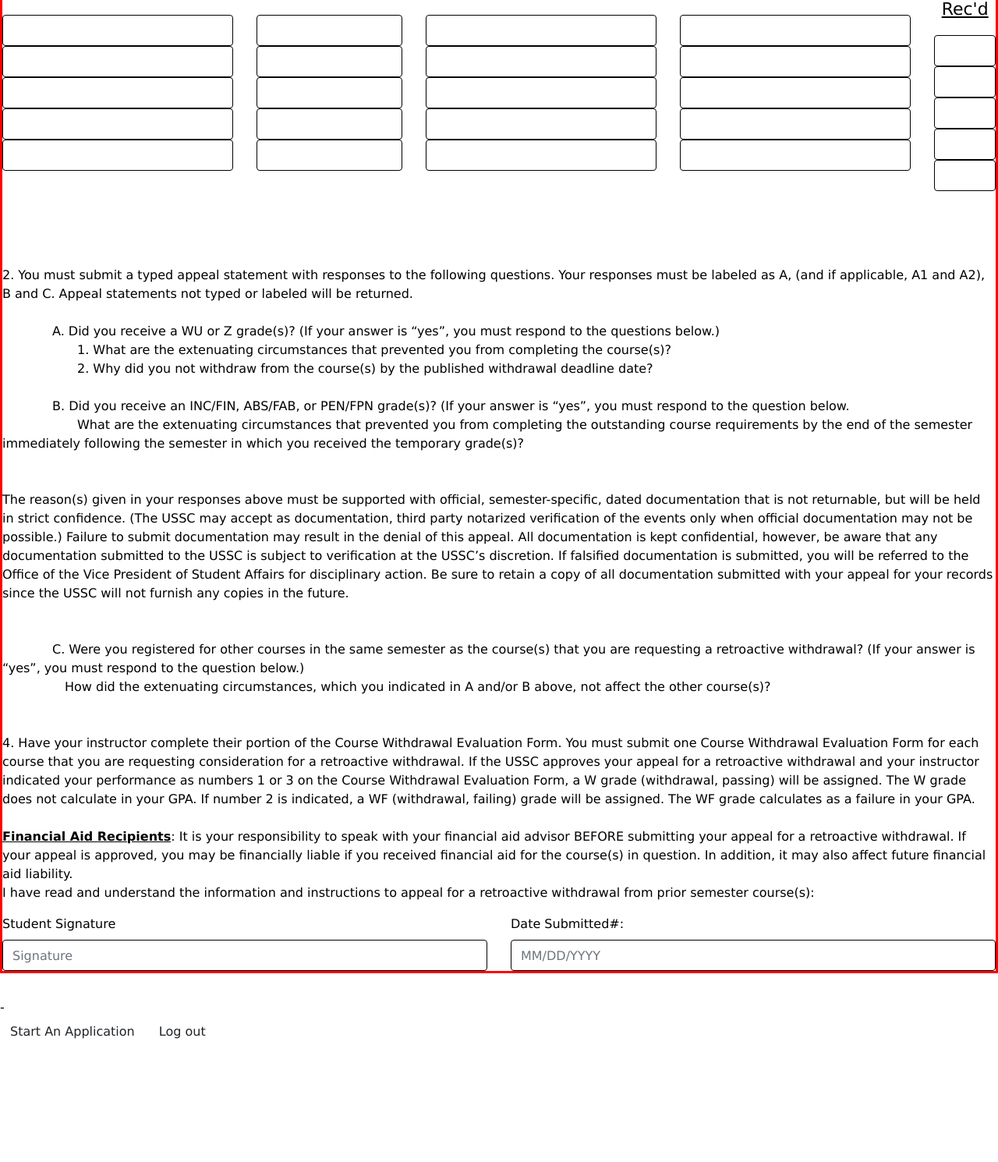
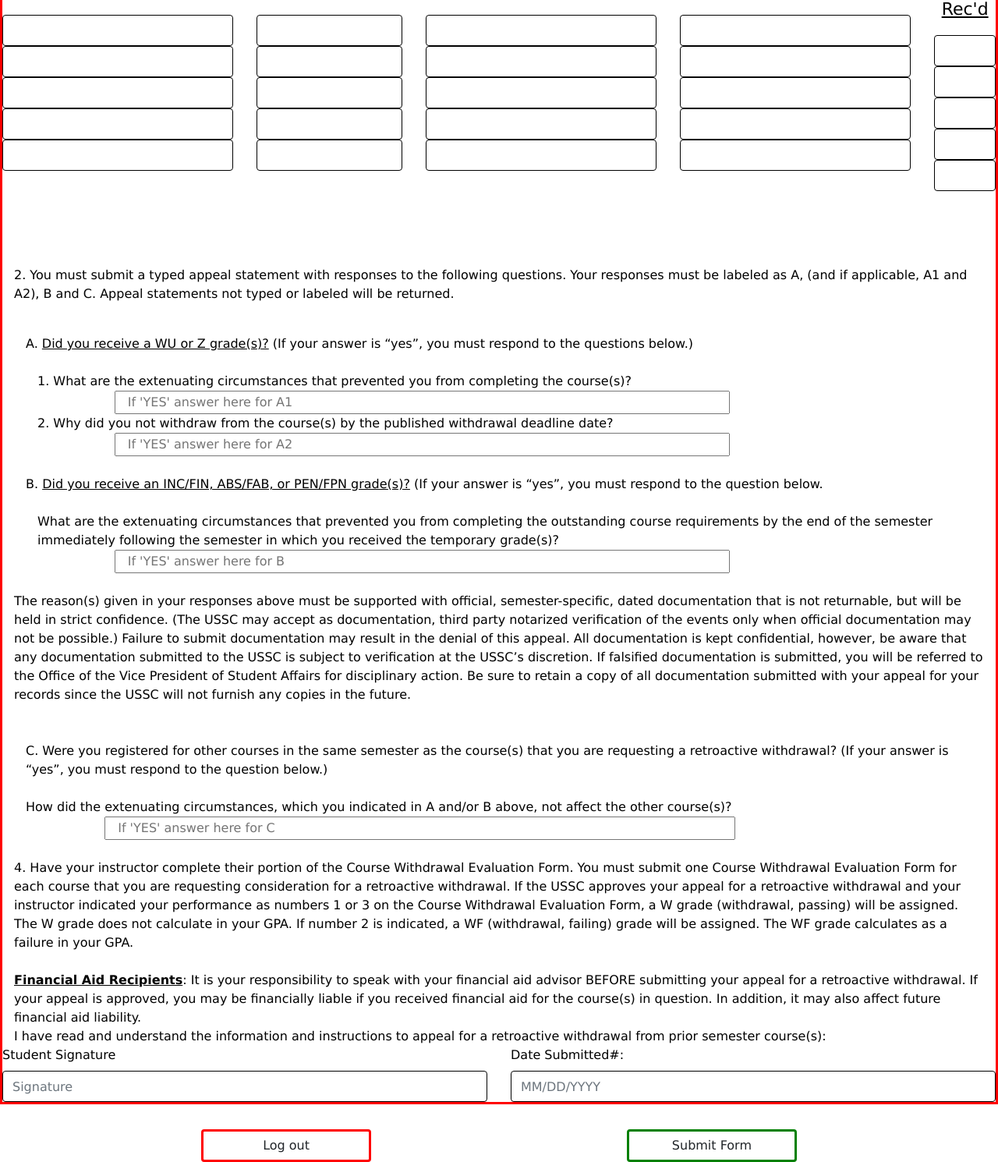
Before and after one commit to lime1209/355-team-project-group-4, a PHP site: page /studentForm.html in a window 1280 px wide; the page is wider, and only the part inside the window is pictured. Shown: the part 1818-3308 px from the top of that part at 78% size. Before the commit the page ends 3150 px from the top of that part, so only its background shows below. Run offline with PHP 8.4, Linux system fonts and the light colour scheme.

Commit message:
Add files via upload
Added proper indentation and underlining. Text areas that user can type their text in. Submit form button

```diff
--- a/studentForm.html
+++ b/studentForm.html
@@ -347,37 +347,66 @@
 
 
 
-                <div class="row">
+        <div class="row">
 
-                   <div class="col-12">
+            <div class="col-12">
 
-
+            <div class="col-12">
                    <p><br><br><br><br>
                     2. You must submit a typed appeal statement with responses to the following questions. Your responses must be labeled as A, (and if applicable, A1 and A2), B and C. Appeal statements not typed or labeled will be returned.<br><br>
 
-                    &emsp;&emsp;&emsp;&emsp;A. Did you receive a WU or Z grade(s)? (If your answer is “yes”, you must respond to the questions below.)<br>
 
-                    &emsp;&emsp;&emsp;&emsp;&emsp;&emsp;1. What are the extenuating circumstances that prevented you from completing the course(s)? <br>
-                    &emsp;&emsp;&emsp;&emsp;&emsp;&emsp;2. Why did you not withdraw from the course(s) by the published withdrawal deadline date?<br><br>
 
-                    &emsp;&emsp;&emsp;&emsp;B. Did you receive an INC/FIN, ABS/FAB, or PEN/FPN grade(s)? (If your answer is “yes”, you must respond to the question below. <br>
+                <div class="col-12">
+                    A. <u>Did you receive a WU or Z grade(s)?</u> (If your answer is “yes”, you must respond to the questions below.)<br><br>
 
-                    &emsp;&emsp;&emsp;&emsp;&emsp;&emsp;What are the extenuating circumstances that prevented you from completing the outstanding course requirements by the end of the semester immediately following the semester in which you received the temporary grade(s)?<br><br><br>
 
+                       <div class="col-12">
+                    1. What are the extenuating circumstances that prevented you from completing the course(s)? <br>
+                        <input class="textbox col-8 offset-1" type="textarea" id="questionA1" placeholder="If 'YES' answer here for A1">
+                       <br>
+                       </div>
+
+                       <div class="col-12">
+                   2. Why did you not withdraw from the course(s) by the published withdrawal deadline date?<br>
+                        <input class="textbox col-8 offset-1" type="textarea" id="questionA2" placeholder="If 'YES' answer here for A2"><br><br>
+
+                       </div>
+
+
+
+                    B. <u>Did you receive an INC/FIN, ABS/FAB, or PEN/FPN grade(s)?</u> (If your answer is “yes”, you must respond to the question below. <br><br>
+                     <div class="col-12">
+                    What are the extenuating circumstances that prevented you from completing the outstanding course requirements by the end of the semester immediately following the semester in which you received the temporary grade(s)?<br>
+                                 <input class="textbox col-8 offset-1" type="textarea" id="questionB" placeholder="If 'YES' answer here for B"><br><br>
+
+                      </div>
+                </div>
+
+            </div>
+
+            <div class="col-12">
                     The reason(s) given in your responses above must be supported with official, semester-specific, dated documentation that is not returnable, but will be held in strict confidence. (The USSC may accept as documentation, third party notarized verification of the events only when official documentation may not be possible.) Failure to submit documentation may result in the denial of this appeal. All documentation is kept confidential, however, be aware that any documentation submitted to the USSC is subject to verification at the USSC’s discretion. If falsified documentation is submitted, you will be referred to the Office of the Vice President of Student Affairs for disciplinary action. Be sure to retain a copy of all documentation submitted with your appeal for your records since the USSC will not furnish any copies in the future.<br><br><br>
 
-                    &emsp;&emsp;&emsp;&emsp;C. Were you registered for other courses in the same semester as the course(s) that you are requesting a retroactive withdrawal? (If your answer is “yes”, you must respond to the question below.)<br>
 
-                    &emsp;&emsp;&emsp;&emsp;&emsp;How did the extenuating circumstances, which you indicated in A and/or B above, not affect the other course(s)?<br><br><br>
+                <div class="col-12">
+                   C. Were you registered for other courses in the same semester as the course(s) that you are requesting a retroactive withdrawal? (If your answer is “yes”, you must respond to the question below.)<br><br>
 
+                   How did the extenuating circumstances, which you indicated in A and/or B above, not affect the other course(s)?<br>
+                        <input class="textbox col-8 offset-1" type="textarea" id="questionC" placeholder="If 'YES' answer here for C"><br><br>
+
+                </div>
+            </div>
+
+                <div class="col-12">
                     4. Have your instructor complete their portion of the Course Withdrawal Evaluation Form. You must submit one Course Withdrawal Evaluation Form for each course that you are requesting consideration for a retroactive withdrawal. If the USSC approves your appeal for a retroactive withdrawal and your instructor indicated your performance as numbers 1 or 3 on the Course Withdrawal Evaluation Form, a W grade (withdrawal, passing) will be assigned. The W grade does not calculate in your GPA. If number 2 is indicated, a WF (withdrawal, failing) grade will be assigned. The WF grade calculates as a failure in your GPA.<br><br>
 
                     <b><u>Financial Aid Recipients</u></b>: It is your responsibility to speak with your financial aid advisor BEFORE submitting your appeal for a retroactive withdrawal. If your appeal is approved, you may be financially liable if you received financial aid for the course(s) in question. In addition, it may also affect future financial aid liability.<br>
 
                     I have read and understand the information and instructions to appeal for a retroactive withdrawal from prior semester course(s):
+                </div>
 
 
-                    </p>
                     </div>
 
                 </div>
@@ -422,9 +451,12 @@
 		</div>
 	</div>
 	<div class="policy">
-		-
+
 	</div>
 	<div class="action">
-		<button type="button" class="btn submitButton" id="submit">Start An Application</button>
-		<button type="button" class="btn logOutButton" id="logout">Log out</button>
+        <div class="row justify-content-center" id="pagebottom">
+        <button type="button" class="btn logOutButton col-2" id="logout">Log out</button>
+        <button type="button" class="btn submitButton col-2 offset-3" id="submit">Submit Form</button>
+        </div>
+
 	</div>
--- a/style.css
+++ b/style.css
@@ -291,8 +291,15 @@ h1{
     border: 3px solid red;
 }
 
+#submit{
 
+    border: 3px solid green;
+}
 
+#logout{
+
+    border: 3px solid red;
+}
 
 
 .headline{
```
